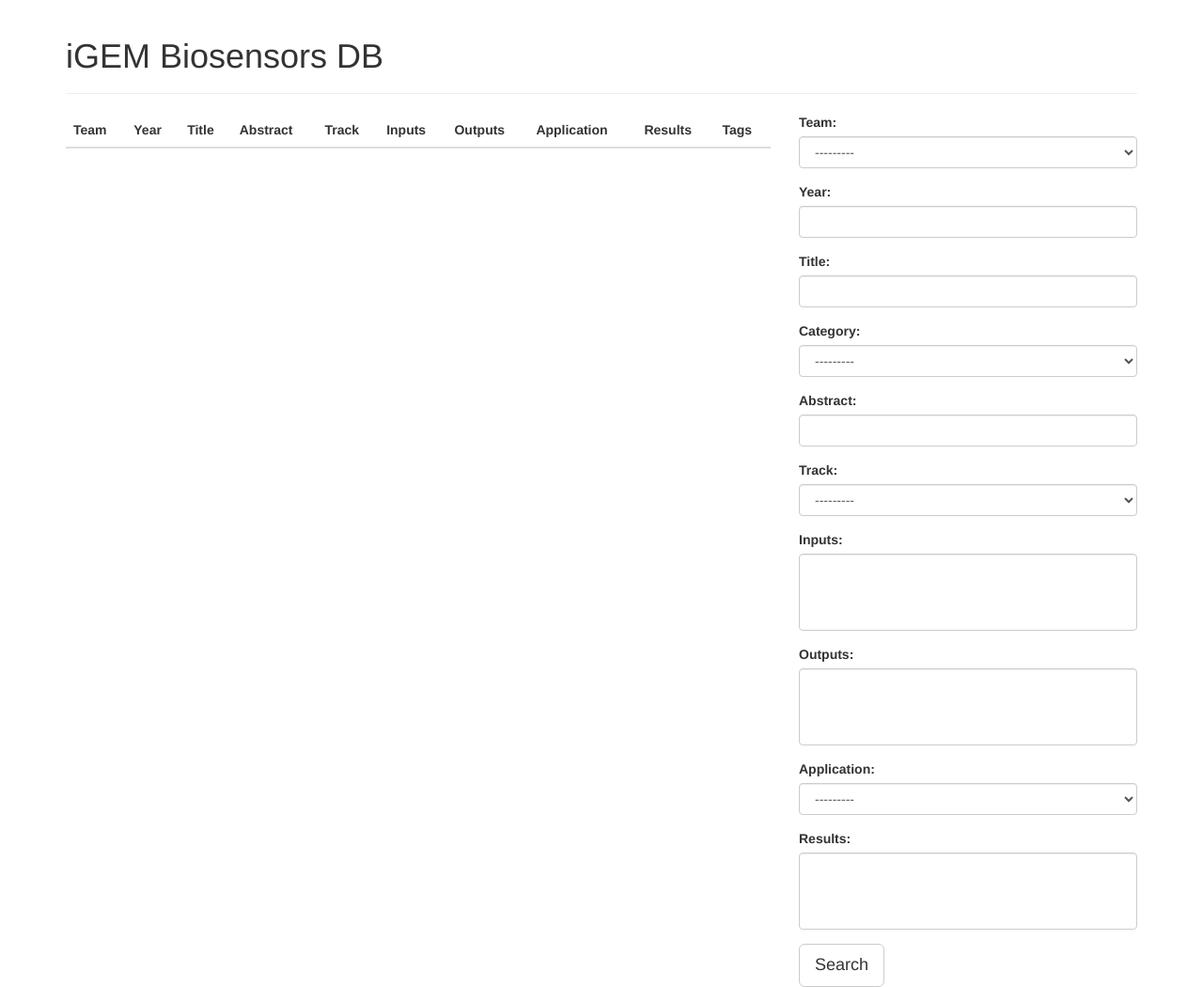
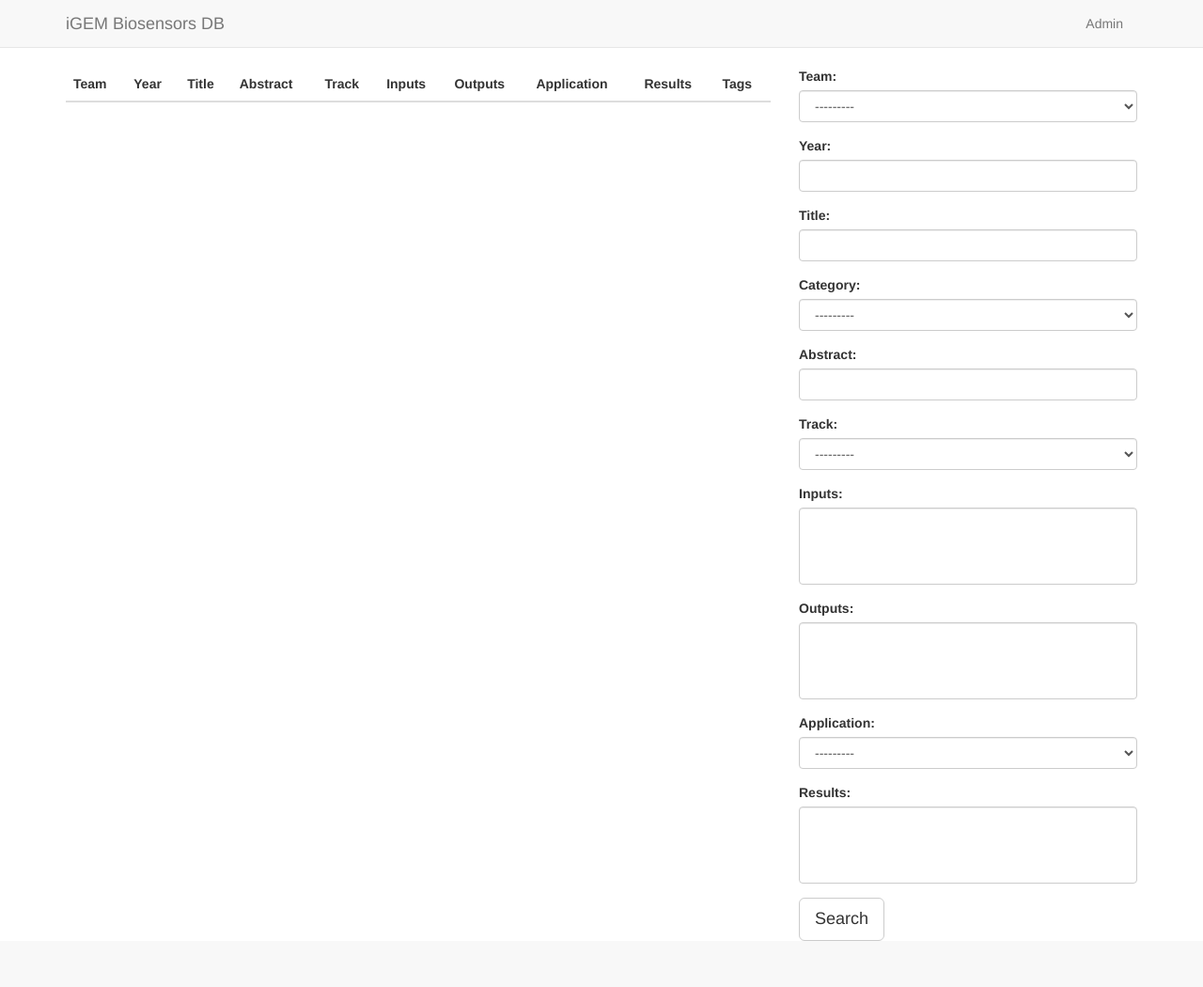
Before and after one commit to jwintersinger/igembiosensors, a Django app: template biosensorsdb/templates/biosensorsdb/index.html in a window 1280 px wide. Shown: the whole page at 94% size. After the commit the page ends 1001 px from the top, so only its background shows below. Run offline with Django 3.2, Linux system fonts and the light colour scheme; the template is opened without the code that fills it: values that come from a table or form of the project are taken from there, others are empty; parts of the project's set-up code (start-up, migrations or seed data) failed here and were passed over; some libraries are stand-ins or nearby versions.

Commit message:
Add admin link to index page.

```diff
--- a/biosensorsdb/templates/biosensorsdb/index.html
+++ b/biosensorsdb/templates/biosensorsdb/index.html
@@ -17,14 +17,28 @@
   </head>
 
   <body>
+    <div class="navbar navbar-default navbar-static-top">
+      <div class="container">
+        <div class="navbar-header">
+          <button type="button" class="navbar-toggle" data-toggle="collapse" data-target=".navbar-collapse">
+            <span class="icon-bar"></span>
+            <span class="icon-bar"></span>
+            <span class="icon-bar"></span>
+          </button>
+          <a class="navbar-brand" href="#">iGEM Biosensors DB</a>
+        </div>
+        <div class="navbar-collapse collapse">
+          <ul class="nav navbar-nav navbar-right">
+            <li><a href="/admin/">Admin</a></li>
+          </ul>
+        </div>
+      </div>
+    </div>
+
     <div class="container">
-      <div class="page-header">
-        <h1>iGEM Biosensors DB</h1>
-      </div>
-
       <div class="row">
-        <div class="col-sm-8">
-          <table id="projects" class="table table-striped table-hover table-responsive">
+        <div class="col-sm-8 table-responsive">
+          <table id="projects" class="table table-striped table-hover">
             <thead>
               <tr>
                 <th data-sort="string-ins">Team</th>
```
Also changed, not shown: 1 other file.
